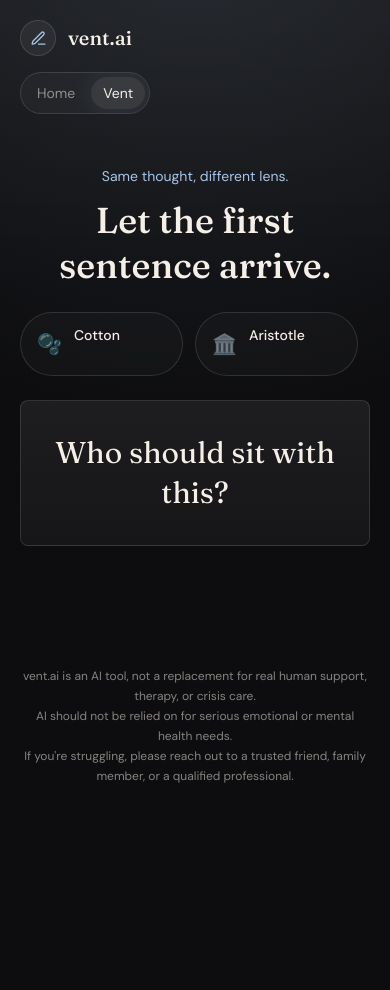
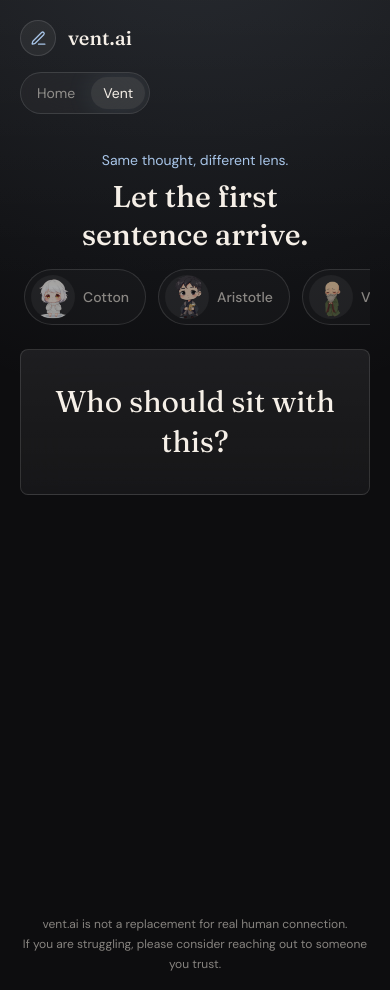
Before and after one commit to ansonnchan/hear-me-out, a Next.js app: page /vent in a window 390 px wide. Before the commit the page ends 844 px from the top, so only its background shows below. Built offline with nearby package versions, Linux system fonts and the light colour scheme; no server answers.

Commit message:
UI/UX changes

```diff
--- a/app/api/chat/route.ts
+++ b/app/api/chat/route.ts
@@ -35,7 +35,7 @@
     aristotle: `The first useful move is to separate the feeling from the question. Something in this matters to you, and something in it feels uncertain. Stay with the central issue, then take the next small step that reduces confusion rather than trying to solve the whole knot at once.`,
     ming: `Let the mind set down what it has been carrying. Not everything asks to be solved tonight. A journey of a thousand miles begins with a single step, and sometimes the first step is simply seeing the ground beneath you again.`,
     angel: `I want you to notice that you are still trying to name the truth instead of abandoning yourself inside it. That matters. Whatever this day has asked of you, you are not weak for needing tenderness around it.`,
-    'auntie-zhang': `$Be honest with yourself, but do not be cruel. The next move does not need drama. Choose one concrete action you can stand behind, do it cleanly, and let that prove to you that you are not as stuck as the feeling says.`,
+    'auntie-zhang': `Be honest with yourself, but do not be cruel. The next move does not need drama. Choose one concrete action you can stand behind, do it cleanly, and let that prove to you that you are not as stuck as the feeling says.`,
   }
 
   return copy[personality] ?? `${personalities[personality].name} is listening. Give the thought a little more room.`
@@ -75,11 +75,13 @@
       model: AI_MODEL,
       stream: true,
       temperature: 0.72,
-      max_tokens: 760,
+      max_tokens: 280,
       messages: [
         {
           role: 'system',
-          content: getPersonalityPrompt(personality),
+          content: `${getPersonalityPrompt(personality)}
+
+Keep the response to one paragraph, about 4 to 6 sentences. Do not use bullets, headings, numbered steps, or chat-like formatting.`,
         },
         {
           role: 'user',
--- /dev/null
+++ b/components/active-character.tsx
@@ -0,0 +1,60 @@
+'use client'
+
+import Image from 'next/image'
+import { AnimatePresence, motion } from 'framer-motion'
+import { personalityAtmospheres } from '@/lib/personality-assets'
+import type { PersonalityKey } from '@/lib/personalities'
+
+interface ActiveCharacterProps {
+  personality: PersonalityKey
+  className?: string
+  variant?: 'peek' | 'portrait'
+}
+
+export function ActiveCharacter({ personality, className, variant = 'peek' }: ActiveCharacterProps) {
+  if (variant === 'portrait') {
+    return (
+      <AnimatePresence mode="wait">
+        <motion.div
+          key={personality}
+          initial={{ opacity: 0, y: 6 }}
+          animate={{ opacity: 1, y: 0 }}
+          exit={{ opacity: 0, y: -6 }}
+          transition={{ duration: 0.32, ease: [0.22, 1, 0.36, 1] }}
+          className={className}
+        >
+          <div className="relative h-16 w-16 overflow-hidden rounded-full border border-[var(--color-border)] bg-[rgba(255,255,255,0.045)] shadow-[0_0_36px_var(--glow)]">
+            <Image
+              src={personalityAtmospheres[personality]}
+              alt=""
+              fill
+              className="object-cover object-top opacity-85"
+              sizes="64px"
+            />
+          </div>
+        </motion.div>
+      </AnimatePresence>
+    )
+  }
+
+  return (
+    <AnimatePresence mode="wait">
+      <motion.div
+        key={personality}
+        initial={{ opacity: 0, x: 18 }}
+        animate={{ opacity: 1, x: 0 }}
+        exit={{ opacity: 0, x: 18 }}
+        transition={{ duration: 0.45, ease: [0.22, 1, 0.36, 1] }}
+        className={className}
+      >
+        <Image
+          src={personalityAtmospheres[personality]}
+          alt=""
+          className="h-full w-auto max-w-full object-contain opacity-[0.16]"
+          sizes="360px"
+          priority={false}
+        />
+      </motion.div>
+    </AnimatePresence>
+  )
+}
--- a/components/disclaimer.tsx
+++ b/components/disclaimer.tsx
@@ -5,11 +5,9 @@
       style={{ color: 'var(--color-muted)', padding: '2rem 0 1rem' }}
     >
       <p>
-        vent.ai is an AI tool, not a replacement for real human support, therapy, or crisis care.
+        vent.ai is not a replacement for real human connection.
         <br />
-        AI should not be relied on for serious emotional or mental health needs.
-        <br />
-        If you&apos;re struggling, please reach out to a trusted friend, family member, or a qualified professional.
+        If you are struggling, please consider reaching out to someone you trust.
       </p>
     </footer>
   )
--- a/components/landing-hero.tsx
+++ b/components/landing-hero.tsx
@@ -13,7 +13,7 @@
           </h1>
 
           <p className="mx-auto max-w-xl text-lg leading-8 text-muted">
-            Let it all out.
+            Don&apos;t keep it bottled up.
           </p>
 
           <p className="text-xs text-muted/70">
--- a/components/personality-selector.tsx
+++ b/components/personality-selector.tsx
@@ -1,5 +1,7 @@
 'use client'
 
+import Image from 'next/image'
+import { personalityAtmospheres } from '@/lib/personality-assets'
 import { personalities, personalityList, type PersonalityKey } from '@/lib/personalities'
 import { cn } from '@/lib/utils'
 import { useVentStore } from '@/store/vent-store'
@@ -21,8 +23,8 @@
   }
 
   return (
-    <div className={cn('w-full overflow-x-auto pb-2', className)}>
-      <div className="flex min-w-max gap-3">
+    <div className={cn('w-full overflow-x-auto pb-2 [scrollbar-width:none] [&::-webkit-scrollbar]:hidden', className)}>
+      <div className="mx-auto flex min-w-max justify-center gap-3 px-1">
         {personalityList.map((personality) => {
           const selected = active === personality.key
           const activePersonality = personalities[personality.key]
@@ -33,30 +35,26 @@
               type="button"
               onClick={() => choose(personality.key)}
               className={cn(
-                'group flex min-h-[64px] min-w-[150px] items-center gap-3 rounded-full border px-4 text-left transition-all duration-300 ease-soft',
+                'group inline-flex h-14 items-center gap-2 rounded-full border py-1.5 pl-1.5 pr-4 text-sm font-medium transition-all duration-300 ease-soft focus-visible:outline-none focus-visible:ring-2 focus-visible:ring-[var(--accent)] focus-visible:ring-offset-2 focus-visible:ring-offset-background',
                 selected
-                  ? 'bg-[var(--color-surface-strong)] shadow-[0_0_34px_var(--glow)]'
-                  : 'border-[var(--color-border)] bg-[rgba(255,255,255,0.025)] text-muted hover:bg-[var(--color-surface)] hover:text-foreground',
+                  ? 'scale-[1.03] bg-[var(--color-surface-strong)] text-foreground shadow-[0_0_36px_var(--glow)]'
+                  : 'border-[var(--color-border)] bg-[rgba(255,255,255,0.025)] text-muted opacity-72 hover:bg-[var(--color-surface)] hover:text-foreground hover:opacity-100',
               )}
               style={{
                 borderColor: selected ? activePersonality.accent : undefined,
               }}
               aria-pressed={selected}
             >
-              <span className="text-xl" aria-hidden="true">
-                {personality.emoji}
+              <span className="relative h-11 w-11 overflow-hidden rounded-full bg-[rgba(255,255,255,0.05)]" aria-hidden="true">
+                <Image
+                  src={personalityAtmospheres[personality.key]}
+                  alt=""
+                  fill
+                  className={cn('object-cover object-top transition-opacity duration-300', selected ? 'opacity-95' : 'opacity-60')}
+                  sizes="44px"
+                />
               </span>
-              <span className="grid gap-0.5">
-                <span className="text-sm font-medium text-foreground">{personality.name}</span>
-                <span
-                  className={cn(
-                    'max-w-[92px] truncate text-[11px] leading-4 transition-opacity duration-300',
-                    selected ? 'text-foreground/55 opacity-100' : 'text-foreground/45 opacity-0 group-hover:opacity-100',
-                  )}
-                >
-                  {personality.tagline}
-                </span>
-              </span>
+              <span className="whitespace-nowrap">{personality.name}</span>
             </button>
           )
         })}
--- a/components/personality-showcase.tsx
+++ b/components/personality-showcase.tsx
@@ -18,12 +18,9 @@
 
   return (
     <div className="relative">
-      <div className="pointer-events-none absolute inset-y-0 left-0 z-10 w-10 bg-gradient-to-r from-background to-transparent" />
-      <div className="pointer-events-none absolute inset-y-0 right-0 z-10 w-10 bg-gradient-to-l from-background to-transparent" />
-
       <div
         ref={scrollRef}
-        className="mx-auto flex max-w-full snap-x snap-mandatory gap-4 overflow-x-auto px-1 pb-4 [scrollbar-width:none] [&::-webkit-scrollbar]:hidden"
+        className="mx-auto flex max-w-full snap-x snap-mandatory gap-4 overflow-x-auto scroll-smooth px-1 pb-4 [scrollbar-width:none] [&::-webkit-scrollbar]:hidden"
       >
         {personalityList.map((personality) => (
           <PersonalityIntroCard key={personality.key} personalityKey={personality.key} />
--- a/components/response-panel.tsx
+++ b/components/response-panel.tsx
@@ -3,7 +3,7 @@
 import { useCallback, useEffect, useRef, useState } from 'react'
 import { AnimatePresence, motion } from 'framer-motion'
 import { Button } from '@/components/ui/button'
-import { personalities, personalityList, type PersonalityKey } from '@/lib/personalities'
+import { personalities, type PersonalityKey } from '@/lib/personalities'
 import { cn } from '@/lib/utils'
 import { useVentStore } from '@/store/vent-store'
 
@@ -178,46 +178,9 @@
       initial={{ opacity: 0, y: 16 }}
       animate={{ opacity: 1, y: 0 }}
       transition={{ duration: 0.55, ease: [0.22, 1, 0.36, 1] }}
-      className={cn('space-y-5', className)}
+      className={cn('flex h-full min-h-0 flex-col space-y-4', className)}
     >
-      <div className="overflow-x-auto pb-2">
-        <div className="flex min-w-max gap-3">
-          {personalityList.map((personality) => {
-            const selected = activePersonality === personality.key
-            const generated = Boolean(responses[personality.key])
-            const loading = statuses[personality.key] === 'loading'
-
-            return (
-              <button
-                key={personality.key}
-                type="button"
-                onClick={() => setActivePersonality(personality.key)}
-                className={cn(
-                  'inline-flex h-11 items-center gap-2 rounded-full border px-4 text-sm font-medium transition-all duration-300 ease-soft',
-                  selected
-                    ? 'bg-[var(--color-surface-strong)] text-foreground shadow-[0_0_34px_var(--glow)]'
-                    : 'border-[var(--color-border)] bg-[rgba(255,255,255,0.025)] text-muted hover:bg-[var(--color-surface)] hover:text-foreground',
-                )}
-                style={{ borderColor: selected ? personality.accent : undefined }}
-                aria-pressed={selected}
-              >
-                <span aria-hidden="true">{personality.emoji}</span>
-                <span>{personality.name}</span>
-                {loading ? <span className="text-[var(--accent)]" aria-hidden="true">...</span> : null}
-                {generated && !loading ? (
-                  <span
-                    className="h-1.5 w-1.5 rounded-full"
-                    style={{ backgroundColor: personality.accent }}
-                    aria-hidden="true"
-                  />
-                ) : null}
-              </button>
-            )
-          })}
-        </div>
-      </div>
-
-      <div className="glass-panel relative overflow-hidden rounded-[8px] p-6 transition-all duration-400 ease-in-out sm:p-8">
+      <div className="glass-panel relative min-h-[260px] flex-1 overflow-hidden rounded-[8px] p-5 transition-all duration-400 ease-in-out sm:p-6">
         <div
           className="pointer-events-none absolute inset-x-0 top-0 h-24 opacity-70 transition-colors duration-400"
           style={{
@@ -232,20 +195,10 @@
             animate={{ opacity: 1, y: 0 }}
             exit={{ opacity: 0, y: -8 }}
             transition={{ duration: 0.32, ease: [0.22, 1, 0.36, 1] }}
-            className="relative min-h-[240px]"
+            className="relative flex h-full min-h-[220px] flex-col"
           >
-            <div className="mb-7 flex items-center gap-3">
-              <span className="text-2xl" aria-hidden="true">
-                {active.emoji}
-              </span>
-              <div>
-                <h2 className="font-display text-2xl font-medium">{active.name}</h2>
-                <p className="text-sm text-muted">{active.tagline}</p>
-              </div>
-            </div>
-
             {hasResponse || isLoading ? (
-              <div className="space-y-7">
+              <div className="min-h-0 flex-1 space-y-5 overflow-y-auto pr-1">
                 <div className="whitespace-pre-wrap text-lg leading-8 text-foreground/88">
                   {activeResponse}
                   {isLoading ? (
@@ -256,7 +209,7 @@
                 {activeError ? <p className="text-sm text-[var(--accent)]">{activeError}</p> : null}
               </div>
             ) : (
-              <div className="flex min-h-[150px] flex-col items-center justify-center gap-5 text-center">
+              <div className="flex min-h-[220px] flex-1 flex-col items-center justify-center gap-5 text-center">
                 <p className="max-w-md font-display text-2xl leading-9 text-foreground/78">
                   Same thought, different lens.
                 </p>
--- a/components/vent-page-client.tsx
+++ b/components/vent-page-client.tsx
@@ -1,11 +1,10 @@
 'use client'
 
-import Image from 'next/image'
 import { useEffect, useState } from 'react'
+import { ActiveCharacter } from '@/components/active-character'
 import { PersonalitySelector } from '@/components/personality-selector'
 import { ResponsePanel } from '@/components/response-panel'
 import { VentInput } from '@/components/vent-input'
-import { personalityAtmospheres } from '@/lib/personality-assets'
 import { type PersonalityKey } from '@/lib/personalities'
 import { useVentStore } from '@/store/vent-store'
 
@@ -17,7 +16,9 @@
 
 export function VentPageClient({ initialPersonality }: VentPageClientProps) {
   const currentVentText = useVentStore((state) => state.currentVentText)
+  const activePersonality = useVentStore((state) => state.activePersonality)
   const setCurrentVentText = useVentStore((state) => state.setCurrentVentText)
+  const setCurrentVent = useVentStore((state) => state.setCurrentVent)
   const setResponses = useVentStore((state) => state.setResponses)
   const setActivePersonality = useVentStore((state) => state.setActivePersonality)
   const [stage, setStage] = useState<VentStage>(initialPersonality ? 'writing' : 'selecting')
@@ -64,67 +65,101 @@
     }
 
     if (now - lastSubmittedAt < 4000) {
-      setError(cooldownMessages[selectedPersonality])
+      setError(cooldownMessages[activePersonality])
       return
     }
 
     setError(null)
     setLastSubmittedAt(now)
     setResponses({})
-    setActivePersonality(selectedPersonality)
+    setActivePersonality(activePersonality)
+    setCurrentVent(trimmed)
     setSubmittedText(trimmed)
+    setCurrentVentText('')
     setGenerationKey((key) => key + 1)
   }
 
   return (
-    <div className="relative mx-auto max-w-4xl pb-12 pt-8 sm:pt-10">
+    <div className="relative mx-auto flex min-h-[calc(100vh-8.5rem)] max-w-5xl flex-col pb-4 pt-4 sm:pt-6">
       {selectedPersonality ? (
-        <Image
-          src={personalityAtmospheres[selectedPersonality]}
-          alt=""
-          className="pointer-events-none fixed bottom-0 right-0 z-0 hidden max-h-[54vh] w-auto translate-x-10 object-contain opacity-[0.055] lg:block"
-          sizes="420px"
-          priority={false}
+        <ActiveCharacter
+          personality={activePersonality}
+          variant="peek"
+          className="pointer-events-none fixed bottom-6 right-3 z-0 hidden h-[46vh] w-24 xl:block 2xl:w-36"
         />
       ) : null}
 
-      <div className="relative z-10 mb-6 space-y-3 text-center">
+      <div className="relative z-10 mb-4 space-y-2 text-center">
         <p className="text-sm text-[var(--accent)]">Same thought, different lens.</p>
-        <h1 className="text-balance font-display text-4xl font-medium leading-tight sm:text-5xl">
+        <h1 className="text-balance font-display text-3xl font-medium leading-tight sm:text-4xl">
           Let the first sentence arrive.
         </h1>
       </div>
 
-      <div className="relative z-10 space-y-4">
-        <PersonalitySelector value={selectedPersonality} onValueChange={choosePersonality} />
+      <div className="relative z-10 mb-4">
+        <PersonalitySelector
+          value={stage === 'selecting' ? selectedPersonality : activePersonality}
+          onValueChange={choosePersonality}
+        />
+      </div>
 
       {stage === 'selecting' ? (
-          <div className="glass-panel rounded-[8px] p-8 text-center">
+        <div className="glass-panel relative z-10 mx-auto w-full max-w-3xl rounded-[8px] p-8 text-center">
           <p className="mx-auto max-w-md font-display text-3xl leading-10 text-foreground/82">
             Who should sit with this?
           </p>
         </div>
       ) : (
+        <div className="relative z-10 grid min-h-0 flex-1 gap-5 lg:grid-cols-2 lg:items-stretch">
+          <section className="flex min-h-0 flex-col">
+            <div className="mb-3 flex items-center justify-between gap-3">
+              <p className="text-sm text-muted">{submittedText ? 'Write another thought when you are ready.' : 'Write what is here.'}</p>
+              {submittedText ? <p className="hidden text-xs text-muted sm:block">The current reflection stays on the right.</p> : null}
+            </div>
+            <div className="min-h-0 flex-1">
               <VentInput
                 value={currentVentText}
                 onChange={setCurrentVentText}
                 onSubmit={submit}
                 isLoading={isGenerating}
                 error={error}
-            compact={Boolean(submittedText)}
+                compact
+                fill
               />
-        )}
             </div>
+          </section>
 
+          <section className="relative flex min-h-[360px] flex-col lg:min-h-0">
+            <div className="mb-3 flex min-h-5 items-center justify-between gap-3">
+              <p className="text-sm text-muted">{submittedText ? 'Reflection' : 'Waiting for your thought.'}</p>
+              {submittedText ? <p className="hidden text-xs text-muted sm:block">Switch lenses above.</p> : null}
+            </div>
+            {selectedPersonality ? (
+              <ActiveCharacter
+                personality={activePersonality}
+                variant="portrait"
+                className="relative z-10 mb-3 flex justify-center lg:hidden"
+              />
+            ) : null}
+            <div className="relative z-10 min-h-0 flex-1">
               {submittedText ? (
                 <ResponsePanel
                   key={generationKey}
                   originalText={submittedText}
                   autoGenerateKey={generationKey}
                   onGeneratingChange={setIsGenerating}
-          className="relative z-10 mt-7"
                 />
-      ) : null}
+              ) : (
+                <div className="glass-panel flex h-full min-h-[320px] items-center justify-center rounded-[8px] p-8 text-center">
+                  <p className="max-w-sm font-display text-2xl leading-9 text-foreground/72">
+                    Your reflection will appear here.
+                  </p>
+                </div>
+              )}
+            </div>
+          </section>
+        </div>
+      )}
     </div>
   )
 }
--- a/store/vent-store.ts
+++ b/store/vent-store.ts
@@ -7,10 +7,12 @@
 
 interface VentState {
   currentVentText: string
+  currentVent: string
   activePersonality: PersonalityKey
   defaultPersonality: PersonalityKey
   responses: ResponseMap
   setCurrentVentText: (text: string) => void
+  setCurrentVent: (text: string) => void
   setActivePersonality: (personality: PersonalityKey) => void
   setDefaultPersonality: (personality: PersonalityKey) => void
   setResponse: (personality: PersonalityKey, content: string) => void
@@ -20,10 +22,12 @@
 
 export const useVentStore = create<VentState>((set) => ({
   currentVentText: '',
+  currentVent: '',
   activePersonality: defaultPersonality,
   defaultPersonality,
   responses: {},
   setCurrentVentText: (currentVentText) => set({ currentVentText }),
+  setCurrentVent: (currentVent) => set({ currentVent }),
   setActivePersonality: (activePersonality) => set({ activePersonality }),
   setDefaultPersonality: (defaultPersonality) => set({ defaultPersonality, activePersonality: defaultPersonality }),
   setResponse: (personality, content) =>
@@ -34,5 +38,5 @@
       },
     })),
   setResponses: (responses) => set({ responses }),
-  resetSession: () => set({ currentVentText: '', responses: {} }),
+  resetSession: () => set({ currentVentText: '', currentVent: '', responses: {} }),
 }))
```
Also changed, not shown: components/vent-input.tsx (+16 -6 lines). Lines whose indentation alone changed are shown as unchanged.
